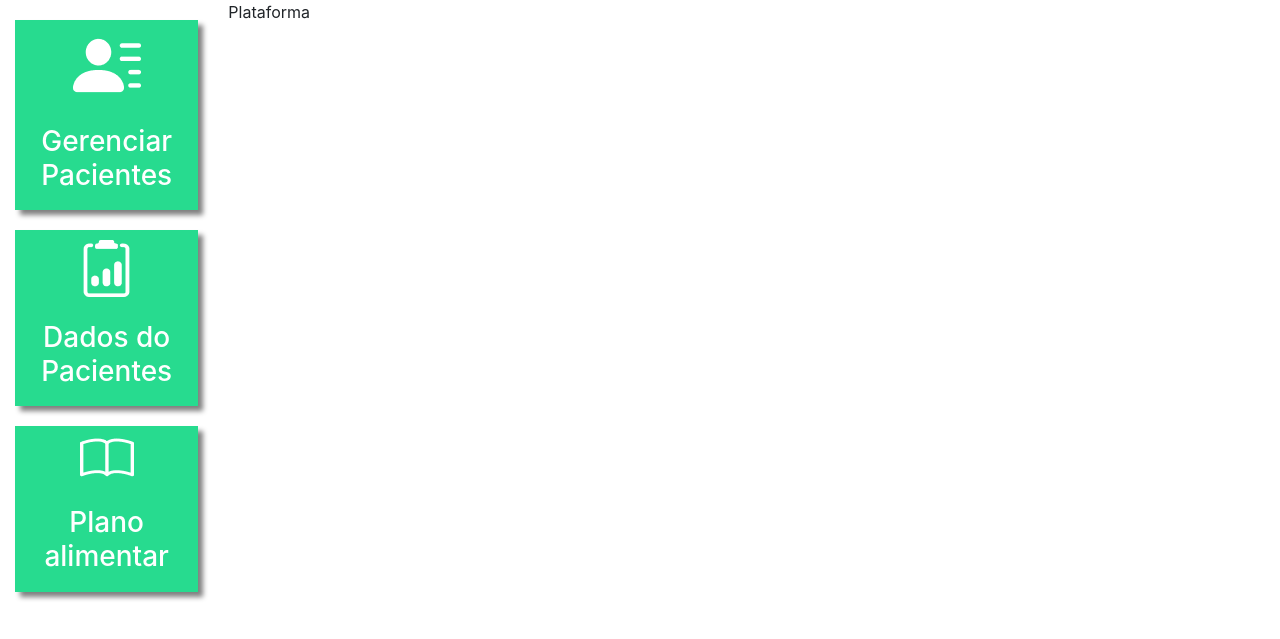
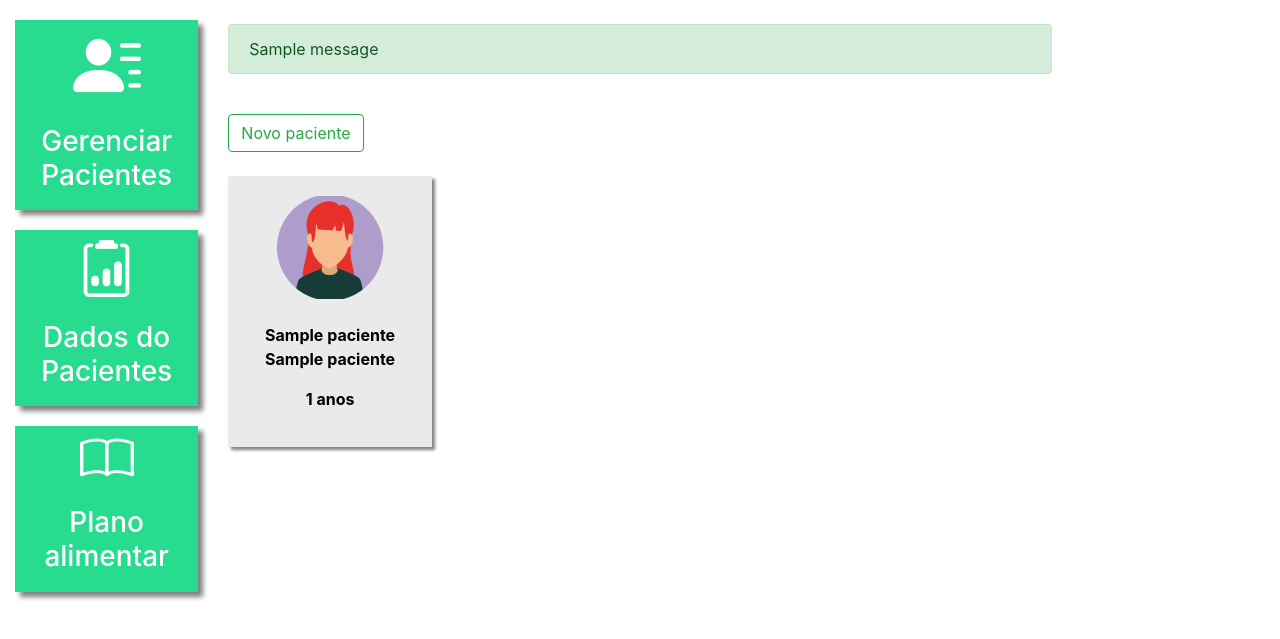
Before and after one commit to Raphael120/nutri-lab, a Django app: template plataforma/templates/pacientes.html in a window 1280 px wide. Shown: the top 639 px of the page. Run offline with Django 4.2, Linux system fonts and the light colour scheme; the template is opened without the code that fills it: values that come from a table or form of the project are taken from there, others are empty; tables that the repository leaves empty hold one stand-in row (values such as "Sample post"); one stand-in notice (Sample message) is shown.

Commit message:
atualizando a página de pacientes

```diff
--- a/plataforma/templates/pacientes.html
+++ b/plataforma/templates/pacientes.html
@@ -1,5 +1,95 @@
 {% extends 'base_plataforma.html' %}
+{% load static %}
 
 {% block 'plataforma' %}
-    Plataforma
+
+<!-- Messages -->
+    {% if messages %}
+        <br>
+        {% for message in messages %}
+            <div class="alert {{message.tags}}">
+                {{message}}
+            </div>
+        {% endfor %}
+    {% endif %}
+
+    <br>
+    <button type="button" class="btn btn-outline-success" data-toggle="modal" data-target="#modal">
+        Novo paciente
+    </button>
+
+<!-- Card -->
+    <br>
+    <br>
+    <div class="row">
+        {% for paciente in pacientes %}
+            <div class="col-md-4">
+                <a href="#" class="link-hover">
+                    <div class="card-paciente">
+                        <div class="foto-perfil">
+                            {% if paciente.sexo == 'F' %}
+                                <img src="{% static 'plataforma/img/perfil1.png' %}">
+                            {% else %}
+                                <img src="{% static 'plataforma/img/perfil2.png' %}">
+                            {% endif %}
+                        </div>
+                        <br>
+                        <p class="dados" align="center">{{paciente.nome}} {{paciente.sobrenome}}</p>
+                        <p class="dados" align="center">{{paciente.idade}} anos</p>
+                    </div>
+                </a>
+            </div>
+        {% empty %}
+            <p>- Não existem pacientes cadastrados.</p>
+        {% endfor %}
+    </div>
+
+<!-- Modal -->
+    <div class="modal fade" id="modal" tabindex="-1" role="dialog" aria-labelledby="exampleModalLabel" aria-hidden="true">
+        <div class="modal-dialog" role="document">
+            <div class="modal-content">
+                <div class="modal-header">
+                    <h5 class="modal-title titulo" id="exampleModalLabel">Cadastrar paciente</h5>
+                    <button type="button" class="close" data-dismiss="modal" aria-label="Close">
+                        <span aria-hidden="true">&times;</span>
+                    </button>
+                </div>
+                <div class="modal-body">
+                    <form action="{% url 'pacientes' %}" method="POST"> {% csrf_token %}
+                        <div class="row">
+                            <div class="col-md-3">
+                                <img src="{% static 'plataforma/img/perfil2.png' %}">
+                            </div>
+                            <div class="col-md-9">
+                                <label>Nome:</label>
+                                <input type="text" placeholder="Digite o nome do paciente..." class="form-control"
+                                    name="nome" required>
+                                <label>Sobrenome:</label>
+                                <input type="text" placeholder="Digite o sobrenome do paciente..." class="form-control"
+                                    name="sobrenome" required>
+                            </div>
+                        </div>
+                        <br>
+                        <label>Sexo:</label>
+                        <select name="sexo" class="form-control">
+                            <option value="M">Masculino</option>
+                            <option value="F">Feminino</option>
+                        </select>
+                        <br>
+                        <label>Idade:</label>
+                        <input type="number" placeholder="0" class="form-control" name="idade" required>
+                        <br>
+                        <label>E-mail:</label>
+                        <input type="email" placeholder="example@email.com" class="form-control" name="email" required>
+                        <br>
+                        <label>Telefone:</label>
+                        <input type="number" placeholder="(00) 00000-0000" class="form-control" name="telefone" required>
+                        <br>
+                        <input type="submit" class="btn btn-success btn-lg" value="Registar">
+                    </form>
+                </div>
+            </div>
+        </div>
+    </div>
+
 {% endblock %}
```
Also changed, not shown: templates/static/plataforma/img/perfil1.png (added), templates/static/plataforma/img/perfil2.png (added).
